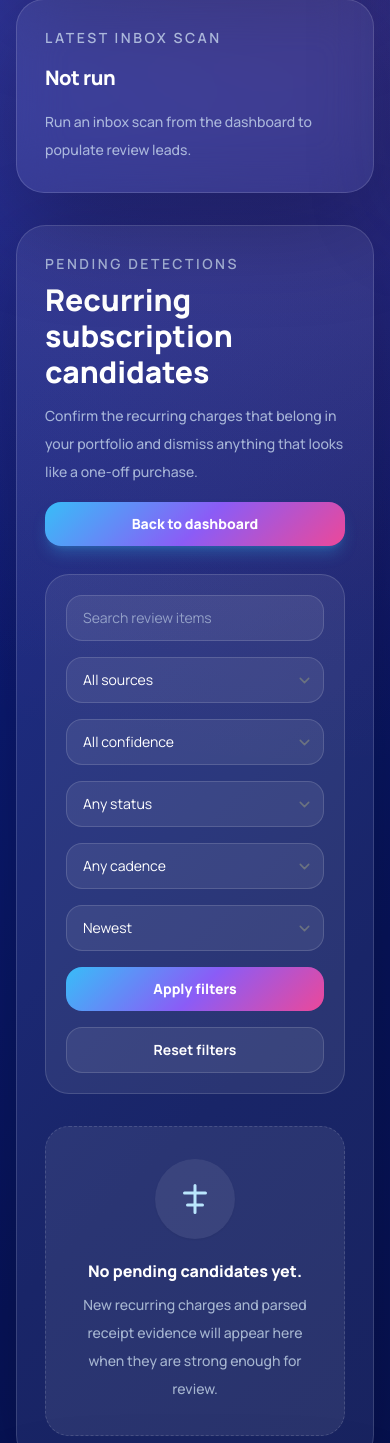
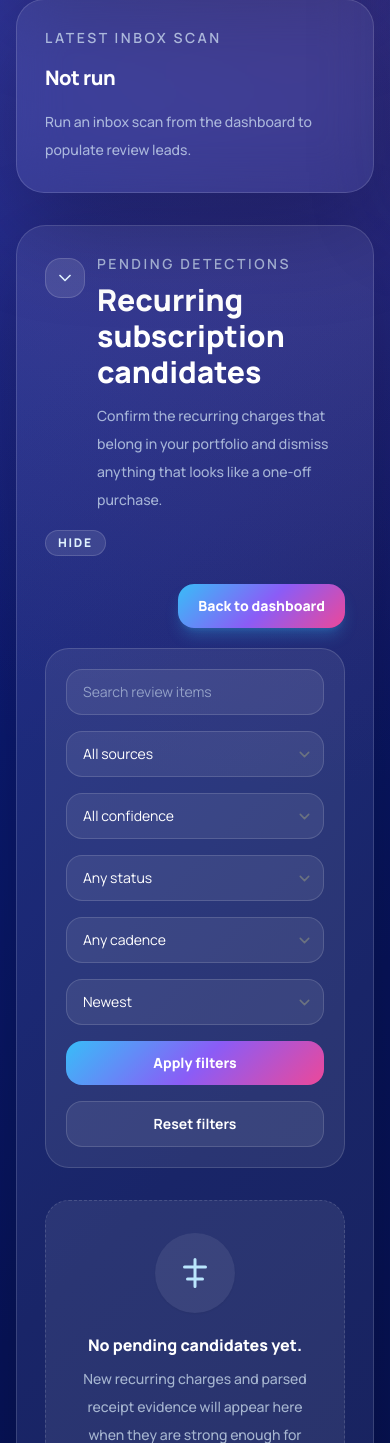
Before and after one commit to raymansarowa976/Subscription-Intelligence, a Django app: template templates/subscriptions/candidates.html in a window 390 px wide. Shown: the part 686-2129 px from the top of the page. Run offline with Django 5.2, Linux system fonts and the light colour scheme; the template is opened without the code that fills it, so the values that code supplies are empty; some libraries are stand-ins or nearby versions.

Commit message:
pending detections is now collapsable

```diff
--- a/templates/subscriptions/candidates.html
+++ b/templates/subscriptions/candidates.html
@@ -40,16 +40,33 @@
 
 <section class="mt-8 grid gap-8 xl:grid-cols-[minmax(0,1.2fr)_minmax(0,0.95fr)]">
     <section class="space-y-6">
-        <section class="rounded-[30px] border border-black/10 bg-white/90 p-7 shadow-panel md:p-8">
-            <div class="flex flex-col gap-4 md:flex-row md:items-start md:justify-between">
-                <div>
-                    <p class="text-sm font-semibold uppercase tracking-[0.18em] text-stone-500">Pending detections</p>
-                    <h2 class="mt-2 text-3xl font-extrabold text-ink">Recurring subscription candidates</h2>
-                    <p class="mt-3 max-w-2xl text-sm font-medium leading-7 text-stone-600">Confirm the recurring charges that belong in your portfolio and dismiss anything that looks like a one-off purchase.</p>
-                </div>
+        <section class="rounded-[30px] border border-black/10 bg-white/90 shadow-panel">
+            <details class="group" open>
+                <summary class="flex cursor-pointer list-none flex-col gap-4 p-7 focus-visible:outline focus-visible:outline-2 focus-visible:outline-offset-4 focus-visible:outline-pine md:flex-row md:items-start md:justify-between md:p-8 [&::-webkit-details-marker]:hidden">
+                    <span class="flex min-w-0 items-start gap-3">
+                        <span class="mt-1 grid h-10 w-10 shrink-0 place-items-center rounded-2xl border border-white/15 bg-white/10 text-sky-100 transition group-open:rotate-90" aria-hidden="true">
+                            <svg class="h-5 w-5" viewBox="0 0 24 24" fill="none">
+                                <path d="m9 6 6 6-6 6" stroke="currentColor" stroke-width="2" stroke-linecap="round" stroke-linejoin="round"/>
+                            </svg>
+                        </span>
+                        <span class="min-w-0">
+                            <span class="block text-sm font-semibold uppercase tracking-[0.18em] text-stone-500">Pending detections</span>
+                            <span class="mt-2 block text-3xl font-extrabold text-ink">Recurring subscription candidates</span>
+                            <span class="mt-3 block max-w-2xl text-sm font-medium leading-7 text-stone-600">Confirm the recurring charges that belong in your portfolio and dismiss anything that looks like a one-off purchase.</span>
+                        </span>
+                    </span>
+                    <span class="flex flex-wrap items-center gap-3">
+                        <span class="rounded-full border border-white/15 bg-white/10 px-3 py-1 text-xs font-extrabold uppercase tracking-[0.14em] text-sky-100">
+                            <span class="group-open:hidden">Show</span>
+                            <span class="hidden group-open:inline">Hide</span>
+                        </span>
+                    </span>
+                </summary>
+                <div class="px-7 pb-7 md:px-8 md:pb-8">
+                    <div class="mb-5 flex justify-end">
                         <a class="inline-flex items-center justify-center rounded-2xl bg-pine px-5 py-3 text-sm font-extrabold text-white shadow-lg shadow-pine/20 transition hover:-translate-y-0.5 hover:bg-pineDeep" href="{% url 'dashboard' %}">Back to dashboard</a>
                     </div>
-            <form class="mt-7 grid gap-4 rounded-[24px] border border-black/10 bg-stone-50 p-5 md:grid-cols-3" method="get" action="{% url 'transactions:candidates' %}">
+                    <form class="grid gap-4 rounded-[24px] border border-black/10 bg-stone-50 p-5 md:grid-cols-3" method="get" action="{% url 'transactions:candidates' %}">
                         <input class="rounded-2xl border-black/10 bg-white px-4 py-3 text-sm" type="search" name="q" value="{{ request.GET.q }}" placeholder="Search review items">
                         <select class="rounded-2xl border-black/10 bg-white px-4 py-3 text-sm" name="source">
                             <option value="">All sources</option>
@@ -81,6 +98,8 @@
                     </form>
 
                     {% include "subscriptions/_candidate_list.html" %}
+                </div>
+            </details>
         </section>
 
         <section class="rounded-[30px] border border-black/10 bg-white/90 p-7 shadow-panel md:p-8">
```
Also changed, not shown: static/css/tailwind.css. Lines whose indentation alone changed are shown as unchanged.
